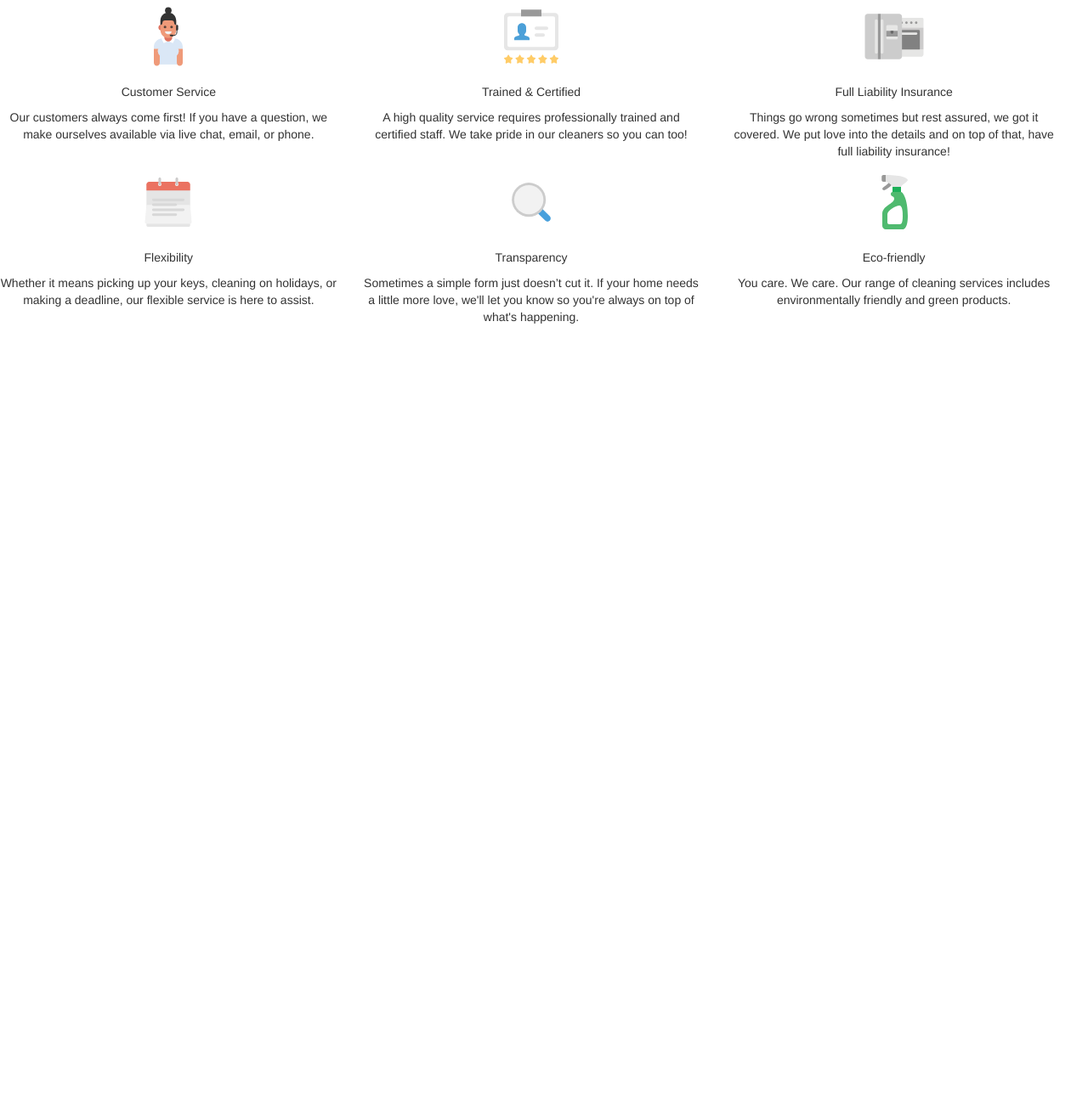
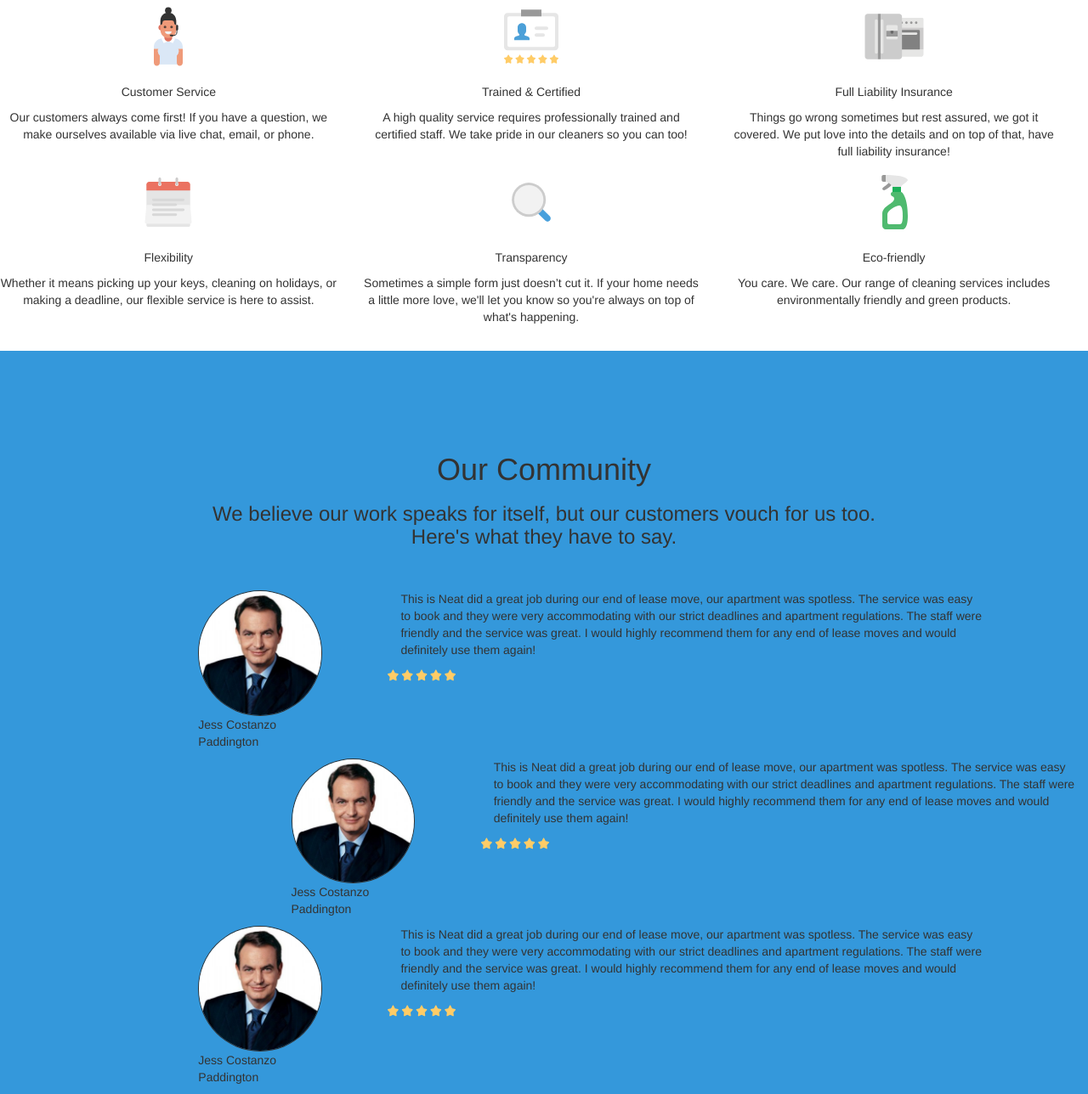
Before and after one commit to maryGarL/neat, a plain HTML site: page index.html in a window 1280 px wide. Shown: the part 1712-3000 px from the top of the page at 85% size. Before the commit the page ends 2105 px from the top, so only its background shows below. Drawn offline with nearby package versions, Linux system fonts and the light colour scheme.

Commit message:
testimonio

```diff
--- a/css/main.css
+++ b/css/main.css
@@ -220,3 +220,14 @@ body{
   height: 80px;
   width: 80px;
 }
+.tamano{
+  width: 70%;
+  border: solid 1px;
+}
+.color{
+  background-color: #3498DB;
+
+}
+.pd{
+  padding-top: 120px;
+}
--- a/index.html
+++ b/index.html
@@ -163,7 +163,54 @@
       </div>
       </div>
   </section>
-  <section>
+  <section class="color">
+    <div class="text-center full">
+      <h1 class="pd">Our Community</h1>
+      <h3 class="">We believe our work speaks for itself, but our customers vouch for us too.<br> Here's what they have to say.</h3>
+    </div>
+    <br>
+    <br>
+    <div class="row">
+      <div class="col-sm-9 col-sm-push-2 col-sm-pull-1 ">
+        <div class="col-sm-3">
+          <img  class=" img-responsive img-circle tamano"src="assets/img/p1.jpg" alt="">
+          <span>Jess Costanzo</span>
+          <p>Paddington</p>
+        </div>
+        <div class="col-sm-9">
+          <p>This is Neat did a great job during our end of lease move, our apartment was spotless. The service was easy to book and they were very accommodating with our strict deadlines and apartment regulations. The staff were friendly and the service was great. I would highly recommend them for any end of lease moves and would definitely use them again!</p>
+        </div>
+        <p><i class="testimonial__rating icon icon--md icon--rating-5" itemprop="reviewRating" itemscope="" itemtype="http://schema.org/Rating">
+          <span itemprop="ratingValue"></span>
+        </i></p>
+      </div>
+      <div class="col-sm-9 col-sm-push-3 ">
+        <div class="col-sm-3">
+          <img  class=" img-responsive img-circle tamano "src="assets/img/p1.jpg" alt="">
+          <span>Jess Costanzo</span>
+          <p>Paddington</p>
+        </div>
+        <div class="col-sm-9">
+          <p>This is Neat did a great job during our end of lease move, our apartment was spotless. The service was easy to book and they were very accommodating with our strict deadlines and apartment regulations. The staff were friendly and the service was great. I would highly recommend them for any end of lease moves and would definitely use them again!</p>
+        </div>
+        <p><i class="testimonial__rating icon icon--md icon--rating-5" itemprop="reviewRating" itemscope="" itemtype="http://schema.org/Rating">
+          <span itemprop="ratingValue"></span>
+        </i></p>
+      </div>
+      <div class="col-sm-9 col-sm-push-2 col-sm-pull-1 ">
+        <div class="col-sm-3">
+          <img  class=" img-responsive img-circle tamano "src="assets/img/p1.jpg" alt="">
+          <span>Jess Costanzo</span>
+          <p>Paddington</p>
+        </div>
+        <div class="col-sm-9">
+          <p>This is Neat did a great job during our end of lease move, our apartment was spotless. The service was easy to book and they were very accommodating with our strict deadlines and apartment regulations. The staff were friendly and the service was great. I would highly recommend them for any end of lease moves and would definitely use them again!</p>
+        </div>
+        <p><i class="testimonial__rating icon icon--md icon--rating-5" itemprop="reviewRating" itemscope="" itemtype="http://schema.org/Rating">
+          <span itemprop="ratingValue"></span>
+        </i></p>
+      </div>
+    </div>
 
   </section>
   <script src="https://ajax.googleapis.com/ajax/libs/jquery/1.12.4/jquery.min.js"></script>
```
Also changed, not shown: assets/img/p1.jpg (added), assets/img/p2.jpg (added), assets/img/p3.jpg (added), assets/img/p4.jpg (added).
